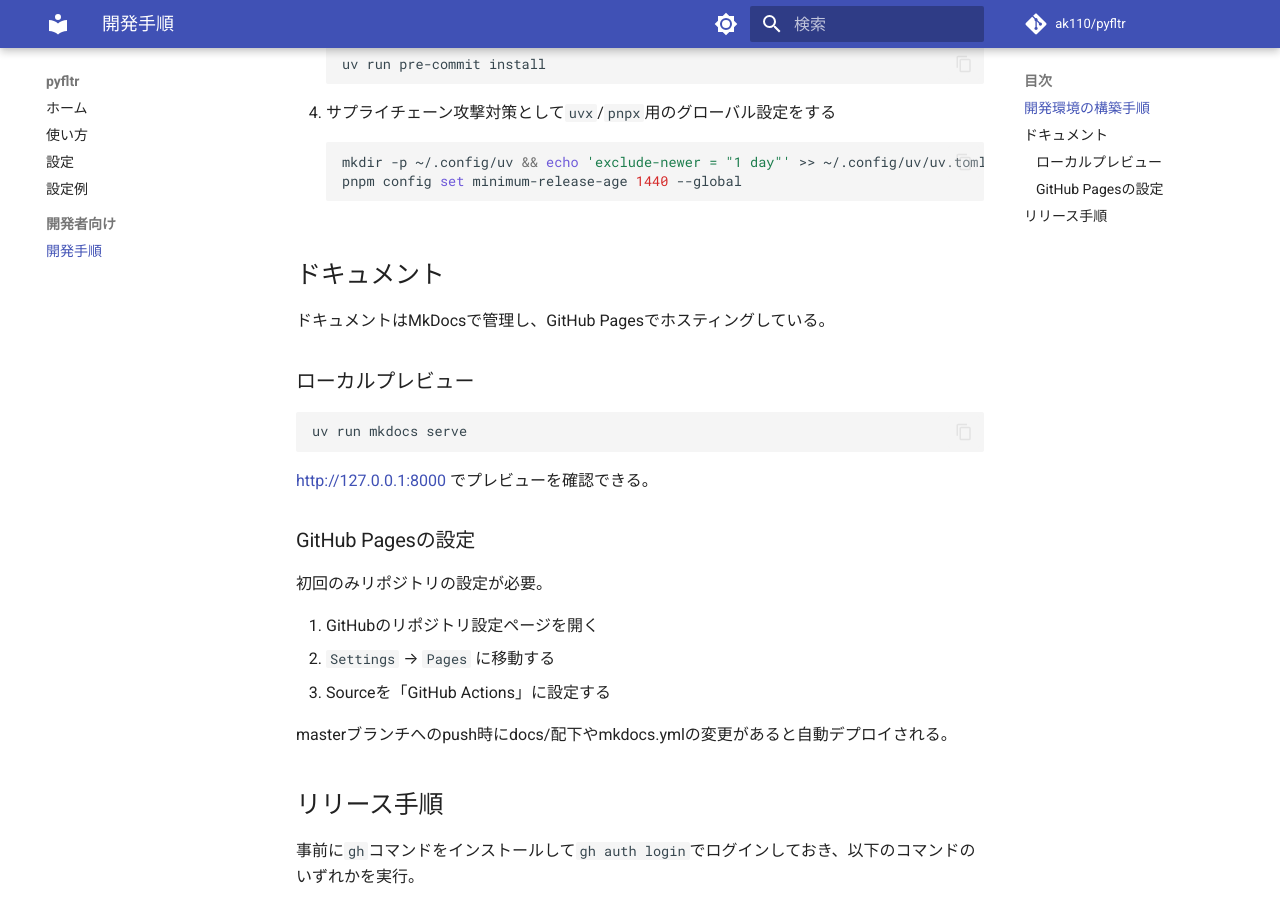
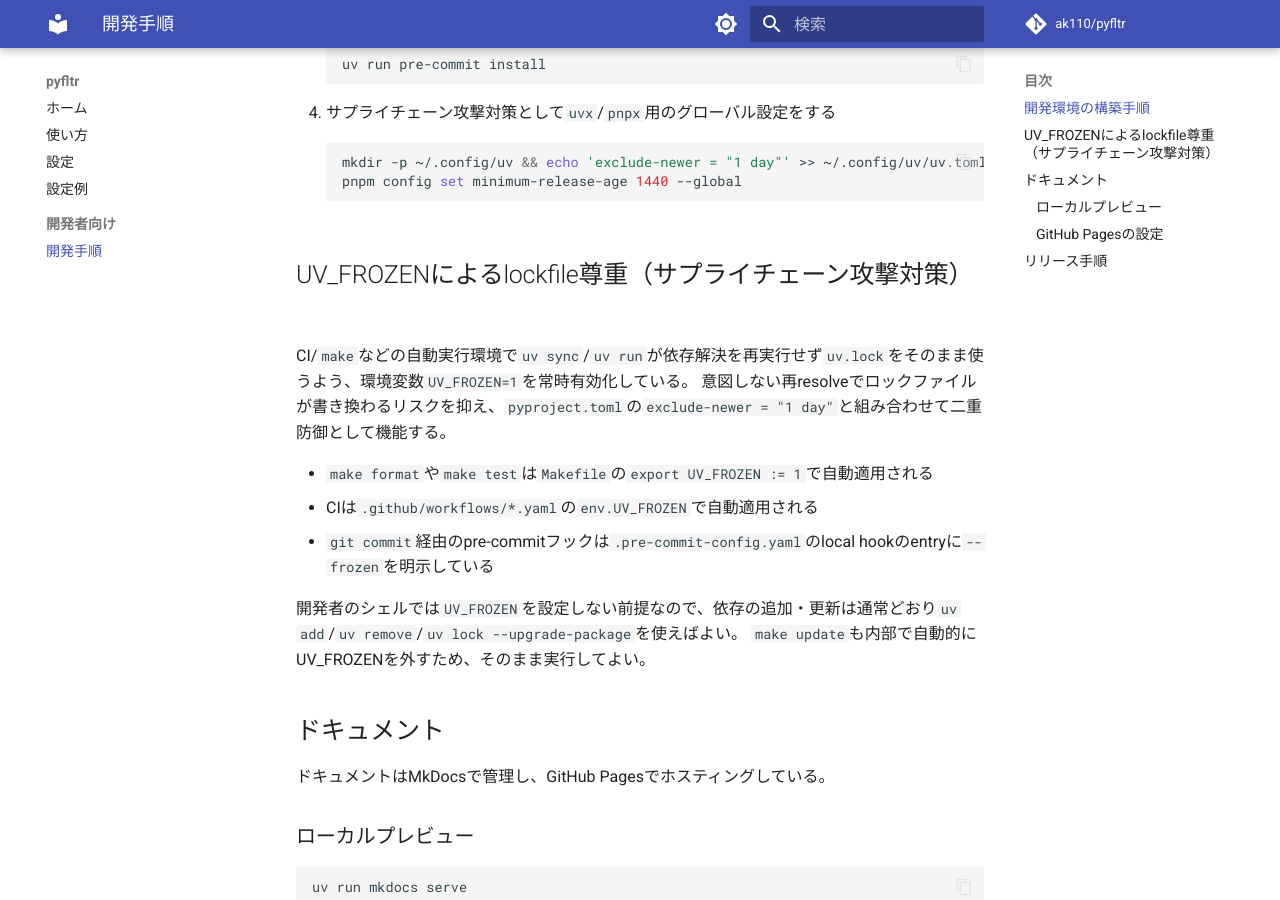
Before and after one commit to ak110/pyfltr, an MkDocs documentation site: the page built from docs/development.md, in a window 1280 px wide and 900 px high, scrolled down 295 px. Built offline with MkDocs 1.6.1 and Material for MkDocs 9.7.7, drawn with Linux system fonts in a browser that asks for light colours; comment, search, counter and statistics services are not loaded.

Commit message:
chore: UV_FROZEN=1 を Makefile/CI で常時化
サプライチェーン対策として `UV_FROZEN=1` を `Makefile` 先頭で
`export` し、`format`/`test`/`docs` ターゲットを `UV_RUN := uv run
--all-extras --all-groups` 経由に統一する。`update` ターゲットの
`uv sync --upgrade` のみ `env -u UV_FROZEN` で一時解除する
（`UV_FROZEN=` の空文字代入は uv がエラー扱いするため使えない）。
CI ワークフローにも `env.UV_FROZEN: "1"` を追加し、`uv sync` /
`uv run` が常に `uv.lock` を尊重して再 resolve しないようにする。
pre-commit の pyfltr hook には起動経路に依存せず frozen 化する保険
として `--frozen` を明示する。詳細は `docs/development.md` および
`CLAUDE.md` の依存関係セクションに記載。

Co-Authored-By: Claude Opus 4.6 (1M context) <noreply@anthropic.com>

````diff
--- a/.pre-commit-config.yaml
+++ b/.pre-commit-config.yaml
@@ -31,7 +31,7 @@ repos:
     hooks:
       - id: pyfltr
         name: pyfltr
-        entry: uv run pyfltr --exit-zero-even-if-formatted --commands=fast
+        entry: uv run --frozen pyfltr --exit-zero-even-if-formatted --commands=fast
         types_or: [python, markdown]
         require_serial: true
         language: system
--- a/docs/development.md
+++ b/docs/development.md
@@ -16,6 +16,18 @@
     mkdir -p ~/.config/uv && echo 'exclude-newer = "1 day"' >> ~/.config/uv/uv.toml
     pnpm config set minimum-release-age 1440 --global
     ```
+
+## UV_FROZENによるlockfile尊重（サプライチェーン攻撃対策）
+
+CI/`make`などの自動実行環境で`uv sync`/`uv run`が依存解決を再実行せず`uv.lock`をそのまま使うよう、環境変数`UV_FROZEN=1`を常時有効化している。
+意図しない再resolveでロックファイルが書き換わるリスクを抑え、`pyproject.toml`の`exclude-newer = "1 day"`と組み合わせて二重防御として機能する。
+
+- `make format`や`make test`は`Makefile`の`export UV_FROZEN := 1`で自動適用される
+- CIは`.github/workflows/*.yaml`の`env.UV_FROZEN`で自動適用される
+- `git commit`経由のpre-commitフックは`.pre-commit-config.yaml`のlocal hookのentryに`--frozen`を明示している
+
+開発者のシェルでは`UV_FROZEN`を設定しない前提なので、依存の追加・更新は通常どおり`uv add`/`uv remove`/`uv lock --upgrade-package`を使えばよい。
+`make update`も内部で自動的にUV_FROZENを外すため、そのまま実行してよい。
 
 ## ドキュメント
 
--- a/docs/examples.md
+++ b/docs/examples.md
@@ -87,7 +87,7 @@ asyncio_default_test_loop_scope = "session"
     hooks:
       - id: pyfltr
         name: pyfltr
-        entry: uv run pyfltr --exit-zero-even-if-formatted --commands=fast
+        entry: uv run --frozen pyfltr --exit-zero-even-if-formatted --commands=fast
         types_or: [python, markdown]
         require_serial: true
         language: system
@@ -95,6 +95,7 @@ asyncio_default_test_loop_scope = "session"
 
 ポイント:
 
+- `--frozen`: `uv run`が依存解決を再実行せず`uv.lock`をそのまま使うようにする。サプライチェーン攻撃対策として、`git commit`の起動経路がシェル環境変数（`UV_FROZEN`）に依存しなくても確実にfrozen動作させるための保険。
 - `--exit-zero-even-if-formatted`: Formatterがファイルを修正しただけではフックを失敗と判定しないためのオプション。pre-commitの通常運用（修正→再ステージ→再実行）を阻害せずに済む。
 - `--commands=fast`: mypy / pylint / pytestなど重いコマンドを除外した高速サブセット。pre-commitは対話的フックのため速度を優先する。
 - `types_or: [python, markdown]`: PythonだけでなくMarkdown変更時もフックを起動し、markdownlint / textlintを実行する。
@@ -236,6 +237,10 @@ pyfltrは`--fix`実行時にfix段階の起動コマンドから`--format`ペア
 GitHub ActionsでpyfltrをPythonバージョンのmatrixで実行する構成の例。
 
 ```yaml
+env:
+    # サプライチェーン攻撃対策: uvがlockfileを常に尊重し、意図しない再resolveを防ぐ
+    UV_FROZEN: "1"
+
 jobs:
     test:
         runs-on: ubuntu-latest
@@ -273,6 +278,7 @@ jobs:
 
 ポイント:
 
+- `env.UV_FROZEN: "1"`: サプライチェーン攻撃対策として、ワークフロー全体で`uv sync`/`uv run`が`uv.lock`を尊重するよう強制する。意図しない再resolveでロックファイルが書き換わるリスクを抑える。
 - `actions/setup-node` + `pnpm/action-setup`: `markdownlint-cli2` と `textlint` をpnpx経由で呼び出すため、PythonだけでなくNode.js環境も必要になる。
-- `uv sync --all-extras --all-groups`: pyfltrを含むdev依存をすべて同期し、`uv run pyfltr` から対応ツール群を解決できるようにする。
+- `uv sync --all-extras --all-groups`: pyfltrを含むdev依存をすべて同期し、`uv run pyfltr` から対応ツール群を解決できるようにする。`UV_FROZEN=1`下でも`uv.lock`をそのまま使うため問題なく動作する。
 - `uv cache prune --ci`: CIキャッシュを軽量化するための後処理。
````
Also changed, not shown: CLAUDE.md (+7 -0 lines), 3 other files.
